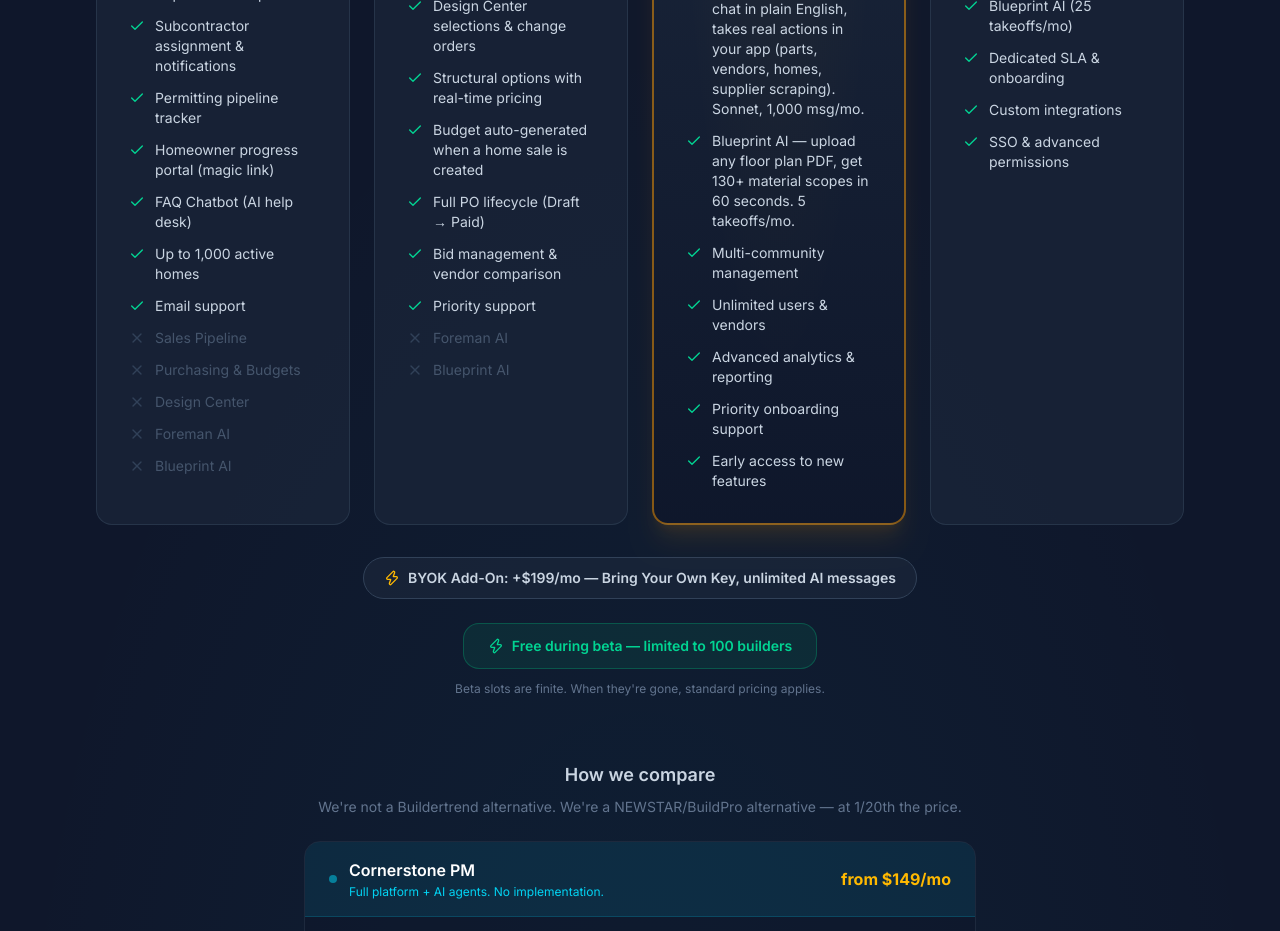
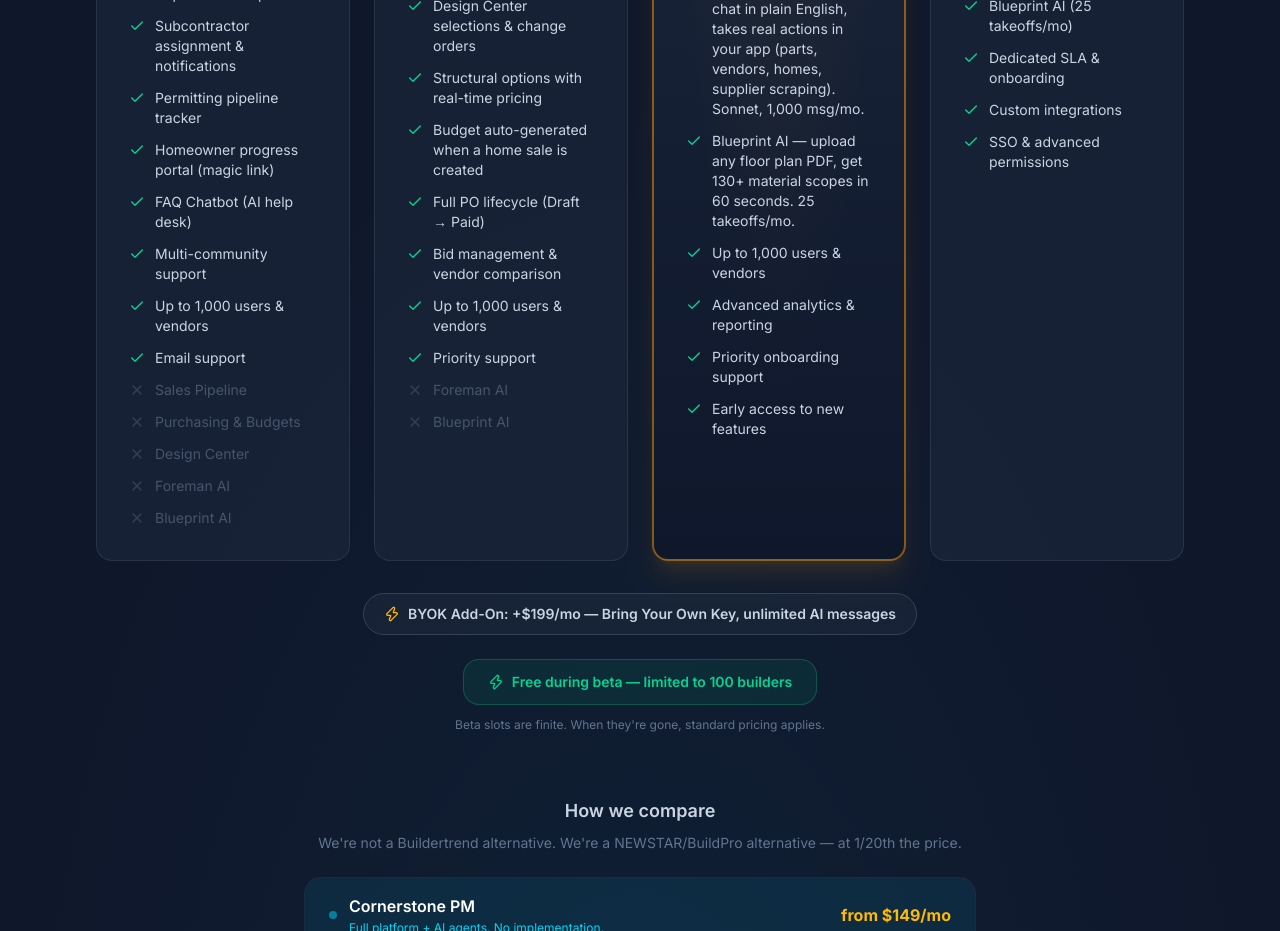
Before and after one commit to Scootermcgavin121/cornerstone-marketing-v2, a Next.js app: page / in a window 1280 px wide. Shown: the part 7560-8491 px from the top of the page. Built offline with nearby package versions, Linux system fonts and the light colour scheme.

Commit message:
fix: pricing — 25 takeoffs/mo on Pro, multi-community to all plans, 1k users/vendors on Starter+Builder

```diff
--- a/src/components/PricingSection.tsx
+++ b/src/components/PricingSection.tsx
@@ -19,7 +19,8 @@ const plans = [
       "Permitting pipeline tracker",
       "Homeowner progress portal (magic link)",
       "FAQ Chatbot (AI help desk)",
-      "Up to 1,000 active homes",
+      "Multi-community support",
+      "Up to 1,000 users & vendors",
       "Email support",
     ],
     notIncluded: ["Sales Pipeline", "Purchasing & Budgets", "Design Center", "Foreman AI", "Blueprint AI"],
@@ -43,6 +44,7 @@ const plans = [
       "Budget auto-generated when a home sale is created",
       "Full PO lifecycle (Draft → Paid)",
       "Bid management & vendor comparison",
+      "Up to 1,000 users & vendors",
       "Priority support",
     ],
     notIncluded: ["Foreman AI", "Blueprint AI"],
@@ -60,9 +62,8 @@ const plans = [
     features: [
       "Everything in Builder, plus:",
       "Foreman AI agent — chat in plain English, takes real actions in your app (parts, vendors, homes, supplier scraping). Sonnet, 1,000 msg/mo.",
-      "Blueprint AI — upload any floor plan PDF, get 130+ material scopes in 60 seconds. 5 takeoffs/mo.",
-      "Multi-community management",
-      "Unlimited users & vendors",
+      "Blueprint AI — upload any floor plan PDF, get 130+ material scopes in 60 seconds. 25 takeoffs/mo.",
+      "Up to 1,000 users & vendors",
       "Advanced analytics & reporting",
       "Priority onboarding support",
       "Early access to new features",
```
